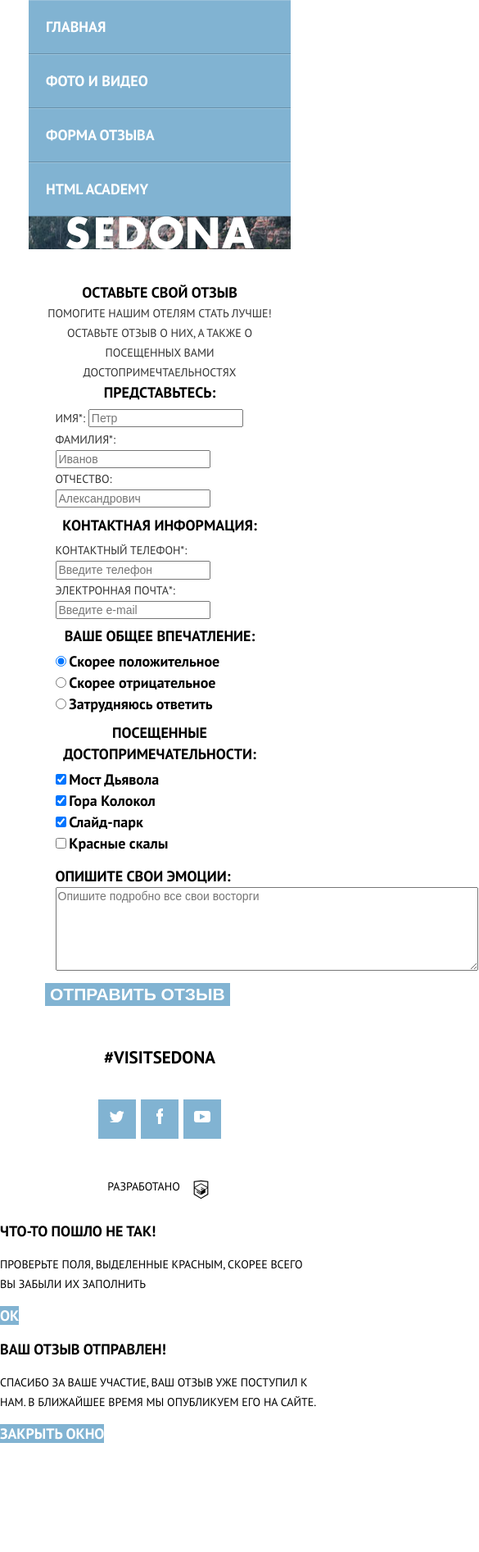
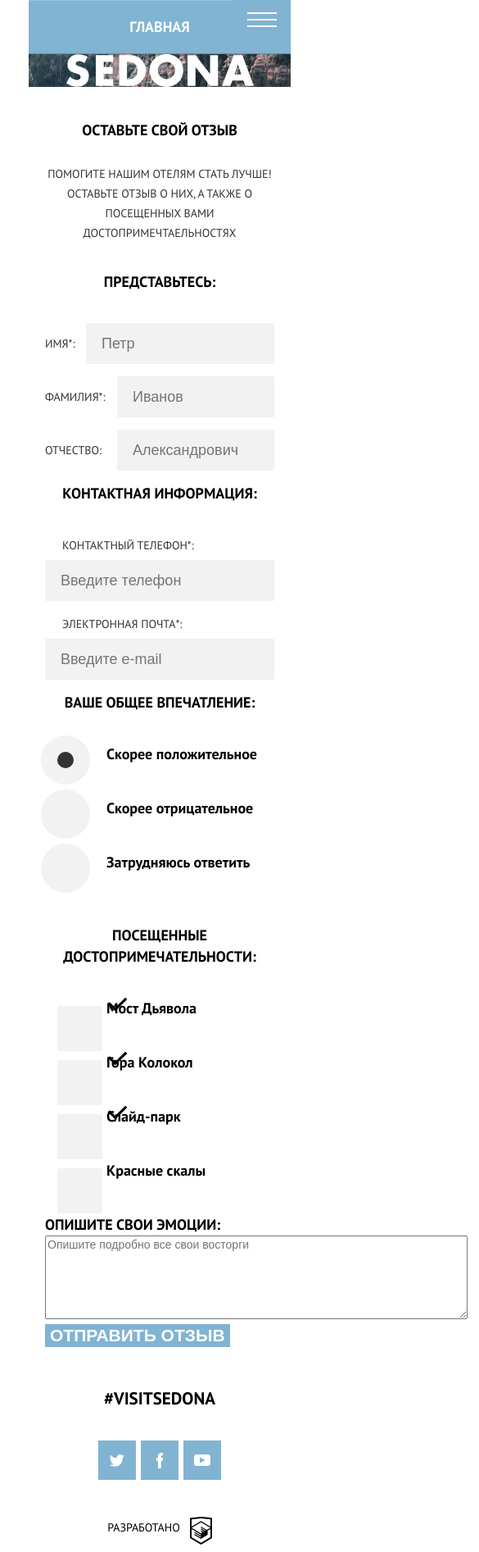
Before and after one commit to dariaprikhodko/680917-sedona, a website: page source/form.html in a window 390 px wide. Shown: the top 1893 px of the page at 82% size, 585 px wide, since content can reach past the window. Before the commit the page ends 1762 px from the top, so only its background shows below. Drawn offline with nearby package versions, Linux system fonts and the light colour scheme; files that its build step writes are made by us from their sources.

Commit message:
разметка формы

```diff
--- a/source/form.html
+++ b/source/form.html
@@ -39,33 +39,37 @@
       <form class="filter" method="post" action="https://echo.htmlacademy.ru">
         <fieldset class="filter__item filter__item--bio">
           <legend class="filter__legend">Представьтесь:</legend>
+          <div class="filter__wrapper">
             <label class="filter__label" for="name">Имя*:</label>
-          <input class="filter__input" id="name" type="text" name="name" value="" placeholder="Петр">
+            <input class="filter__input filter__input--name" id="name" type="text" name="name" value="" placeholder="Петр">
             <label class="filter__label" for="surname">Фамилия*:</label>
             <input class="filter__input" id="surname" type="text" name="name" value="" placeholder="Иванов">
             <label class="filter__label" for="patronymic">Отчество:</label>
             <input class="filter__input" id="patronymic" type="text" name="name" value="" placeholder="Александрович">
+          </div>
         </fieldset>
         <fieldset class="filter__item filter__item--contacts">
           <legend class="filter__legend">Контактная информация:</legend>
+          <div class="filter__wrapper">
             <label class="filter__label" for="phone">Контактный телефон*:</label>
             <input class="filter__input" id="phone" type="tel" name="phone-number" value="" placeholder="Введите телефон" required>
             <label class="filter__label" for="email">Электронная почта*:</label>
             <input class="filter__input" id="email" type="email" name="email-adress" value="" placeholder="Введите e-mail" required>
+          </div>
         </fieldset>
         <fieldset class="filter__item filter__item--impression">
           <legend class="filter__legend">Ваше общее впечатление:</legend>
           <ul class="filter-list">
             <li class="filter-list__option">
-              <input class="filter-list__radio" type="radio" name="grade" id="good" checked>
+              <input class="filter-list__radio visually-hidden" type="radio" name="grade" id="good" checked>
               <label class="filter-list__label" for="good">Скорее положительное</label>
             </li>
             <li class="filter-option">
-              <input class="filter-list__radio" type="radio" name="grade" id="bad">
+              <input class="filter-list__radio visually-hidden" type="radio" name="grade" id="bad">
               <label class="filter-list__label" for="bad">Скорее отрицательное</label>
             </li>
             <li class="filter-option">
-              <input class="filter-list__radio" type="radio" name="grade" id="no-idea">
+              <input class="filter-list__radio visually-hidden" type="radio" name="grade" id="no-idea">
               <label class="filter-list__label" for="no-idea">Затрудняюсь ответить</label>
             </li>
           </ul>
@@ -74,19 +78,19 @@
           <legend class="filter__legend">Посещенные достопримечательности:</legend>
           <ul class="filter-list">
             <li class="filter-option">
-              <input class="filter-list__checkbox" type="checkbox" name="bridge" id="filter-bridge" checked>
+              <input class="filter-list__checkbox visually-hidden" type="checkbox" name="bridge" id="filter-bridge" checked>
               <label class="filter-list__label" for="filter-bridge">Мост Дьявола</label>
             </li>
             <li class="filter-option">
-              <input class="filter-list__checkbox" type="checkbox" name="hill" id="filter-hill" checked>
+              <input class="filter-list__checkbox visually-hidden" type="checkbox" name="hill" id="filter-hill" checked>
               <label class="filter-list__label" for="filter-hill">Гора Колокол</label>
             </li>
             <li class="filter-option">
-              <input class="filter-list__checkbox" type="checkbox" name="park" id="filter-park" checked>
+              <input class="filter-list__checkbox visually-hidden" type="checkbox" name="park" id="filter-park" checked>
               <label class="filter-list__label" for="filter-park">Слайд-парк</label>
             </li>
             <li class="filter-option">
-              <input class="filter-list__checkbox" type="checkbox" name="cliff" id="filter-cliff">
+              <input class="filter-list__checkbox visually-hidden" type="checkbox" name="cliff" id="filter-cliff">
               <label class="filter-list__label" for="filter-cliff">Красные скалы</label>
             </li>
           </ul>
@@ -100,7 +104,6 @@
     </main>
     <footer class="page-footer">
       <div class="hashtag">#Visitsedona</div>
-      <div class="page-footer__social social">
       <ul class="social__list">
         <li class="social__item">
           <a class="social__link social__link--twitter" href="https://twitter.com/htmlacademy"><span class="visually-hidden">Твиттер</span>
@@ -131,9 +134,10 @@
       <div class="page-footer__copyright copyright">
         <b class="copyright__text">Разработано</b>
         <a class="copyright__link" href="https://htmlacademy.ru/intensive/adaptive"><span class="visually-hidden">Иконка</span>
-            <svg class="copyright__icon" xmlns="http://www.w3.org/2000/svg" viewBox="0 0 60 60"><path d="M30.2 5h-.2l-19.7 2.1v36.2l19.7 11.7 19.7-11.7v-36.2l-19.5-2.1zm17 36.8l-17.2 10.2-17.2-10.2v-14.8l17.1 10.2v1.8l-11.7-7v1.8l11.8 7.1v1.9l-11.8-7v1.8l11.8 7 11.9-7.1v-7.6l5.3-3.2v15.1zm-.1-17l-4.7 2.8-2.2 1.3-10.3-6.1v1.8l8.8 5.3h-.1l-.2.1-1.3.7-7.3-4.3v1.8l5.8 3.4-1.4.9-4.3-2.6v1.8l2.9 1.7-2.9 1.7-17-10.1 17-10.2 17.2 10zm.1-1.8l-17.3-10.2-17.1 10.2v-13.6l17.2-1.8 17.2 1.8v13.6z"/></svg>
+          <svg class="copyright__icon" version="1.1" id="Layer_1" xmlns="http://www.w3.org/2000/svg" xmlns:xlink="http://www.w3.org/1999/xlink" x="0px" y="0px" width="26.943px" height="34.09px" viewBox="0 0 26.943 34.09" enable-background="new 0 0 26.943 34.09" xml:space="preserve">
+            <path d="M13.62,0.017L13.472,0L0,1.412v24.661l13.473,8.017l13.43-7.99l0.042-0.025V1.412L13.62,0.017z M25.019,12.127L13.495,5.334 L13.494,5.23l-0.087,0.05l-0.088-0.056v0.109L1.925,12.118V3.147l11.548-1.212l11.547,1.212V12.127z M13.405,6.787L24.923,13.5 l-4.479,2.64l-7.093-4.221l-0.014,1.415l5.904,3.513l-0.86,0.507l-5.03-2.992l-0.014,1.415l3.827,2.275l-0.782,0.523l-3.031-1.787 l-0.014,1.413l1.853,1.091l-1.8,1.081L2.034,13.622L13.405,6.787z M1.925,15.127l11.411,6.791l0.016,1.044L5.41,18.234L5.395,19.65 l7.979,4.795l0.018,1.076l-7.973-4.74l-0.013,1.414l8.021,4.822l0.046,0.025l8.143-4.872l-0.011-5.177l3.415-2.036v10.021 L13.472,31.85L1.925,24.979V15.127z"/>
+          </svg>
         </a>
-        </div>
       </div>
     </footer>
     <section class="user-notification">
@@ -146,5 +150,23 @@
       <p class="user-notification__text">Спасибо за ваше участие, ваш отзыв уже поступил к нам. В ближайшее время мы опубликуем его на сайте.</p>
       <a class="user-notification__button button" href="#">Закрыть окно</a>
     </section>
+
+    <script>
+      var navMain = document.querySelector('.main-nav');
+      var navToggle = document.querySelector('.main-nav__toggle');
+
+      navMain.classList.remove('main-nav--nojs');
+
+      navToggle.addEventListener('click', function() {
+        if (navMain.classList.contains('main-nav--closed')) {
+          navMain.classList.remove('main-nav--closed');
+          navMain.classList.add('main-nav--opened');
+        } else {
+          navMain.classList.add('main-nav--closed');
+          navMain.classList.remove('main-nav--opened');
+        }
+      });
+    </script>
+
   </body>
 </html>
--- a/source/less/blocks/advantages-list.less
+++ b/source/less/blocks/advantages-list.less
@@ -36,7 +36,13 @@
 }
 
 .advantages-list__item--info {
+  margin-left: 20px;
+  margin-right: 20px;
   border-bottom: 1px solid #d6d6d6;
+}
+
+.advantages-list__item--info:last-child {
+  border-bottom: none;
 }
 
 @media (min-width: @tablet-width) {
@@ -46,6 +52,7 @@
 
   .advantages-list__item {
     width: 255px;
+    border: none;
   }
 
   .advantages-list__item--bridge {
--- a/source/less/blocks/button.less
+++ b/source/less/blocks/button.less
@@ -27,7 +27,6 @@
 .button--find {
   display: block;
   width: 280px;
-  margin-bottom: 55px;
   padding: 15px 5px;
   box-sizing: border-box;
   text-align: center;
--- a/source/less/blocks/filter.less
+++ b/source/less/blocks/filter.less
@@ -4,10 +4,20 @@
 }
 
 .filter__item {
+  margin: 0;
+  padding: 0;
   border: none;
+
+  .filter-list {
+    display: flex;
+    flex-direction: column;
+    flex-wrap: wrap;
+    padding-left: 75px;
+  }
 }
 
 .filter__legend {
+  padding-bottom: 37px;
   font-size: 18px;
   line-height: 26px;
   font-weight: bold;
@@ -15,8 +25,102 @@
 }
 
 .filter__label {
+  margin-right: auto;
+  margin-bottom: 15px;
   line-height: 26px;
   color: #333333;
+}
+
+.filter__input {
+  display: block;
+  box-sizing: border-box;
+  width: 192px;
+  margin-bottom: 15px;
+  padding: 12px 14px 12px 19px;
+  font-size: 18px;
+  line-height: 26px;
+  text-align: left;
+  color: #000000;
+  background: #f2f2f2;
+  border: none;
+}
+
+.filter__input--name {
+  width: 230px;
+}
+
+.filter__wrapper {
+  display: flex;
+  flex-wrap: wrap;
+  align-items: center;
+}
+
+.filter__item--contacts {
+  .filter__input {
+    width: 280px;
+  }
+
+  .filter__label {
+    margin: 0;
+    padding-left: 21px;
+    padding-bottom: 5px;
+  }
+}
+
+.filter__item--impression {
+  margin-bottom: 23px;
+}
+
+.filter-list__label {
+  display: block;
+  position: relative;
+  margin-bottom: 40px;
+  cursor: pointer;
+}
+
+.filter-list__radio + label::before {
+  content: "";
+  position: absolute;
+  left: -80px;
+  top: -10px;
+  width: 60px;
+  height: 60px;
+  border-radius: 50%;
+  background-color: #f2f2f2;
+}
+
+.filter-list__radio:checked + label::after {
+  content: "";
+  position: absolute;
+  left: -60px;
+  top: 10px;
+  width: 20px;
+  height: 20px;
+  border-radius: 50%;
+  background-color: #333333;
+}
+
+.filter-list__checkbox + label::before {
+  content: "";
+  position: absolute;
+  left: -60px;
+  top: 10px;
+  width: 55px;
+  height: 55px;
+  border-radius: 2px;
+  background-color: #f2f2f2;
+}
+
+.filter-list__checkbox:checked + label::after {
+  content: "";
+  position: absolute;
+  top: 0px;
+  left: 2px;
+  width: 55px;
+  height: 55px;
+  background-image: url("../img/icon-tick.svg");
+  background-repeat: no-repeat;
+  background-position: 0 0;
 }
 
 @media (min-width: @tablet-width) {
--- a/source/less/blocks/hashtag.less
+++ b/source/less/blocks/hashtag.less
@@ -9,7 +9,7 @@
 
 @media (min-width: @tablet-width) {
   .hashtag {
-    margin-right: 112px;
+    margin-right: auto;
   }
 }
 
--- a/source/less/blocks/lifestyle-list.less
+++ b/source/less/blocks/lifestyle-list.less
@@ -1,8 +1,7 @@
 .lifestyle-list {
   display: block;
   margin: 0;
-  padding-top: 25px;
-  padding-left: 70px;
+  padding: 35px 0;
   list-style: none;
 }
 
@@ -14,7 +13,12 @@
   font-weight: bold;
 }
 
+.lifestyle-list__item {
+  padding-left: 68px;
+}
+
 .lifestyle-list__description {
+  width: 210px;
   margin: 0;
   padding-bottom: 28px;
   color: #333333;
@@ -33,7 +37,7 @@
 .lifestyle-list__icon-house {
   position: absolute;
   top: -10px;
-  left: -50px;
+  left: 20px;
   fill: @light-blue;
   width: 39px;
   height: 37px;
@@ -42,7 +46,7 @@
 .lifestyle-list__icon-gift {
   position: absolute;
   top: -10px;
-  left: -50px;
+  left: 20px;
   fill: @light-blue;
   width: 32px;
   height: 38px;
@@ -51,7 +55,7 @@
 .lifestyle-list__icon-burger {
   position: absolute;
   top: -10px;
-  left: -50px;
+  left: 20px;
   fill: @light-blue;
   width: 40px;
   height: 35px;
@@ -64,15 +68,14 @@
     justify-content: space-between;
     box-sizing: border-box;
     width: 768px;
-    padding-top: 160px;
-    padding-left: 45px;
-    padding-right: 45px;
+    padding: 0;
   }
 
   .lifestyle-list__item {
     display: flex;
     flex-direction: column;
-    width: 175px;
+    width: 256px;
+    padding: 160px 0 0 0;
   }
 
   .lifestyle-list__title {
@@ -82,6 +85,7 @@
   }
 
   .lifestyle-list__description {
+    margin: 0 auto;
     padding-bottom: 55px;
     text-align: center;
   }
@@ -91,22 +95,22 @@
   }
 
   .lifestyle-list__icon-house {
-    top: -100px;
-    left: 45px;
+    top: 60px;
+    left: 90px;
     width: 75px;
     height: 72px;
   }
 
   .lifestyle-list__icon-gift {
-    top: -100px;
-    left: 55px;
+    top: 60px;
+    left: 95px;
     width: 64px;
     height: 75px;
   }
 
   .lifestyle-list__icon-burger {
-    top: -100px;
-    left: 45px;
+    top: 65px;
+    left: 90px;
     width: 77px;
     height: 68px;
   }
--- a/source/less/blocks/main-nav.less
+++ b/source/less/blocks/main-nav.less
@@ -163,7 +163,7 @@
 @media (min-width: @tablet-width) {
   .main-nav {
     width: auto;
-    margin: 0;
+    margin: 0 auto;
     font-size: 14px;
     line-height: 26px;
     background-color: #ffffff;
@@ -178,7 +178,7 @@
   .main-nav__list {
     display: flex;
     justify-content: space-between;
-    width: 700px;
+    width: 100%;
   }
 
   .main-nav__toggle {
--- a/source/less/blocks/order-form.less
+++ b/source/less/blocks/order-form.less
@@ -1,6 +1,6 @@
 .order-form {
   width: 280px;
-  margin: 0 auto;
+  margin: 0 auto 55px auto;
 }
 
 .order-form__title {
@@ -13,7 +13,7 @@
 }
 
 .order-form__description {
-  margin: 0;
+  margin: 0 auto;
   width: 265px;
   padding-top: 20px;
   padding-bottom: 35px;
--- a/source/less/blocks/page-footer.less
+++ b/source/less/blocks/page-footer.less
@@ -16,4 +16,8 @@
     display: flex;
     width: 960px;
   }
+
+  .page-footer__copyright {
+    margin-left: auto;
+  }
 }
--- a/source/less/blocks/page-header.less
+++ b/source/less/blocks/page-header.less
@@ -6,20 +6,16 @@
 }
 
 .page-header__logo {
-  position: relative;
+  position: absolute;
+  left: 0;
+  right: 0;
+  margin-left: auto;
+  margin-right: auto;
+  display: block;
+  width: 102px;
 }
 
-.page-header__logo-image {
-  position: absolute;
-  right: 200px;
-}
-
-@media (min-width: @tablet-width) {
-  .page-header__logo-image {
-    right: 400px;
-    top: -40px;
-  }
-}
+@media (min-width: @tablet-width) {}
 
 @media (min-width: @desktop-width) {
   .page-header__logo {
--- a/source/less/blocks/page-main.less
+++ b/source/less/blocks/page-main.less
@@ -2,6 +2,7 @@
   width: 258px;
   margin: 0 auto;
   padding-top: 40px;
+  padding-bottom: 28px;
   font-size: 18px;
   line-height: 26px;
   font-weight: bold;
@@ -12,6 +13,7 @@
 .page-main__description {
   width: 280px;
   margin: 0 auto;
+  padding-bottom: 35px;
   line-height: 24px;
   color: #333333;
   text-align: center;
--- a/source/less/blocks/social.less
+++ b/source/less/blocks/social.less
@@ -20,20 +20,23 @@
     background-color: #669ec0;
   }
 
-  &:focus + svg,
-  &:active + svg {
+  &:focus svg,
+  &:active svg {
     background-color: #5496bd;
     opacity: 0.3;
   }
 }
 
-.social__link:focus svg,
-.social__link:active svg {
-  fill: #88b6d1;
+.social__icon {
+  fill: #ffffff;
 }
 
-.social__icon {
-  fill: #ffffff;
+.social__link {
+  width: 100%;
+  height: 100%;
+  display: flex;
+  align-items: center;
+  justify-content: center;
 }
 
 @media (min-width: @tablet-width) {
@@ -42,7 +45,7 @@
   }
 
   .social__list {
-    margin-right: 120px;
+    margin-right: auto;
     align-items: center;
   }
 }
```
Also changed, not shown: source/index.html (+3 -3 lines), source/photo.html (+3 -3 lines), source/img/htmlacademy-logo.svg (added). Lines whose indentation alone changed are shown as unchanged.
